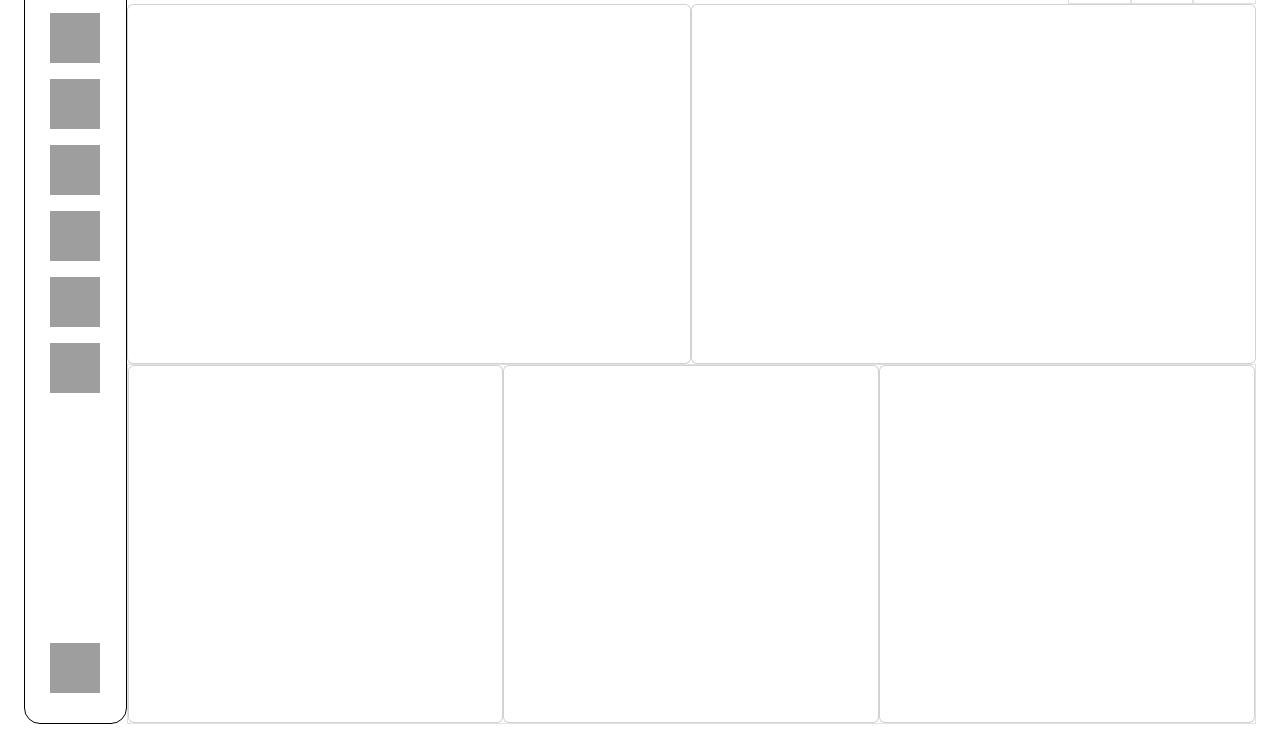
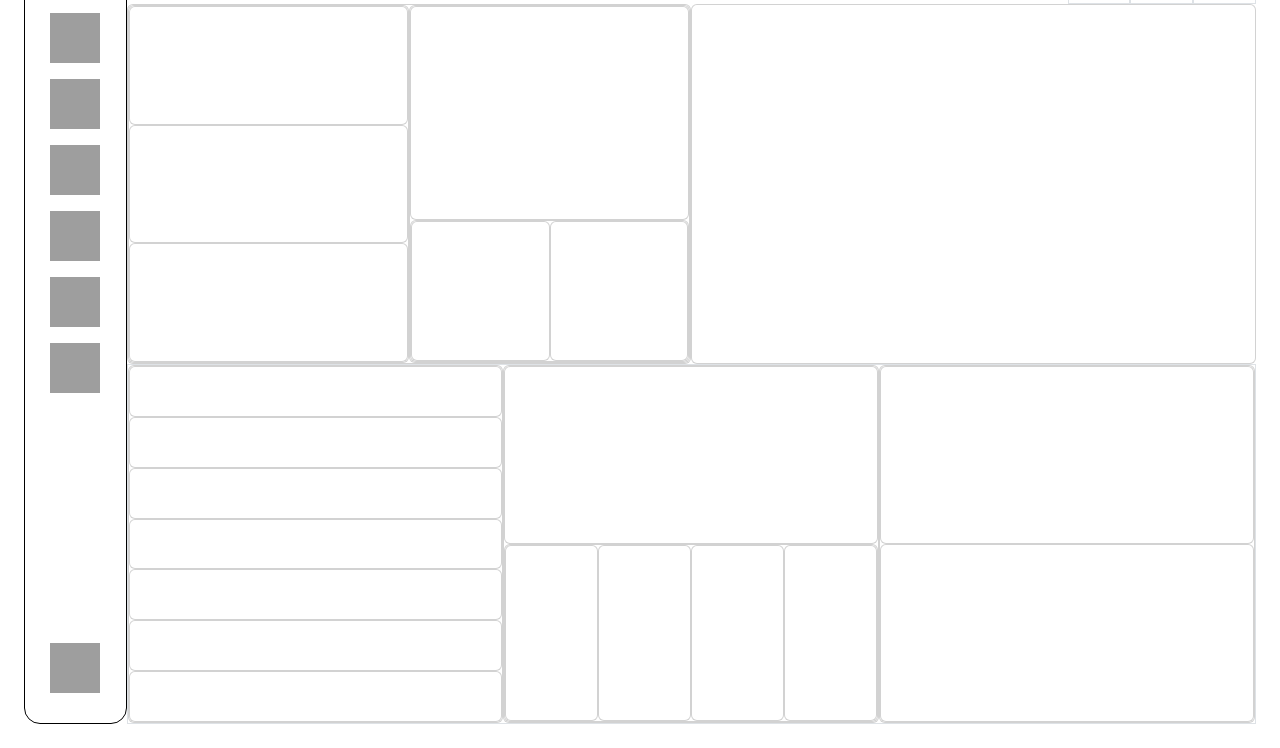
Before and after one commit to JeremyDezekiel/Weather-Web-App, a plain HTML site: page index.html in a window 1280 px wide. Shown: the part 100-848 px from the top of the page. Drawn offline with nearby package versions, Linux system fonts and the light colour scheme; grey boxes are pictures that could not be loaded.

Commit message:
new layout

```diff
--- a/index.html
+++ b/index.html
@@ -67,7 +67,7 @@
                 <div class="col-2">
 
                 </div>
-                <div class="col">
+                <div class="col-8">
                     <form class="d-flex justify-content-end pe-5">
                         <input style="width: 70%;" class="ps-5 rounded-4" type="" placeholder="Search City..." aria-label="">
                     </form>
@@ -98,8 +98,31 @@
             <main class="d-flex flex-column">
                 <div style="height: 45vh;">
                     <div class="d-flex flex-row h-100">
-                        <div class="card col-6">
+                        <div class="card col-6 d-flex flex-row">
+                            <div class="card col-6">
+                                <div class="card col">
 
+                                </div>
+                                <div class="card col">
+
+                                </div>
+                                <div class="card col">
+
+                                </div>
+                            </div>
+                            <div class="card col-6" style="height: 100%;">
+                                <div class="card" style="height: 60%;">
+
+                                </div>
+                                <div class="card d-flex flex-row" style="height: 40%;">
+                                    <div class="card col-6">
+
+                                    </div>
+                                    <div class="card col-6">
+
+                                    </div>
+                                </div>
+                            </div>
                         </div>
                         <div class="card col-6">
 
@@ -108,13 +131,48 @@
                 </div>
                 <div class="border d-flex flex-row" style="height: 45vh;">
                     <div class="card col-4">
+                        <div class="card col">
 
+                        </div>
+                        <div class="card col">
+
+                        </div>
+                        <div class="card col">
+
+                        </div>
+                        <div class="card col">
+
+                        </div>
+                        <div class="card col">
+
+                        </div>
+                        <div class="card col">
+
+                        </div>
+                        <div class="card col">
+
+                        </div>
                     </div>
                     <div class="card col-4">
+                        <div class="card col">
+                            <div>
 
+                            </div>
+                        </div>
+                        <div class="d-flex flex-row card col">
+                            <div class="card col"></div>
+                            <div class="card col"></div>
+                            <div class="card col"></div>
+                            <div class="card col"></div>
+                        </div>
                     </div>
                     <div class="card col-4">
+                        <div class="card col">
 
+                        </div>
+                        <div class="card col">
+
+                        </div>
                     </div>
                 </div>
             </main>
```
